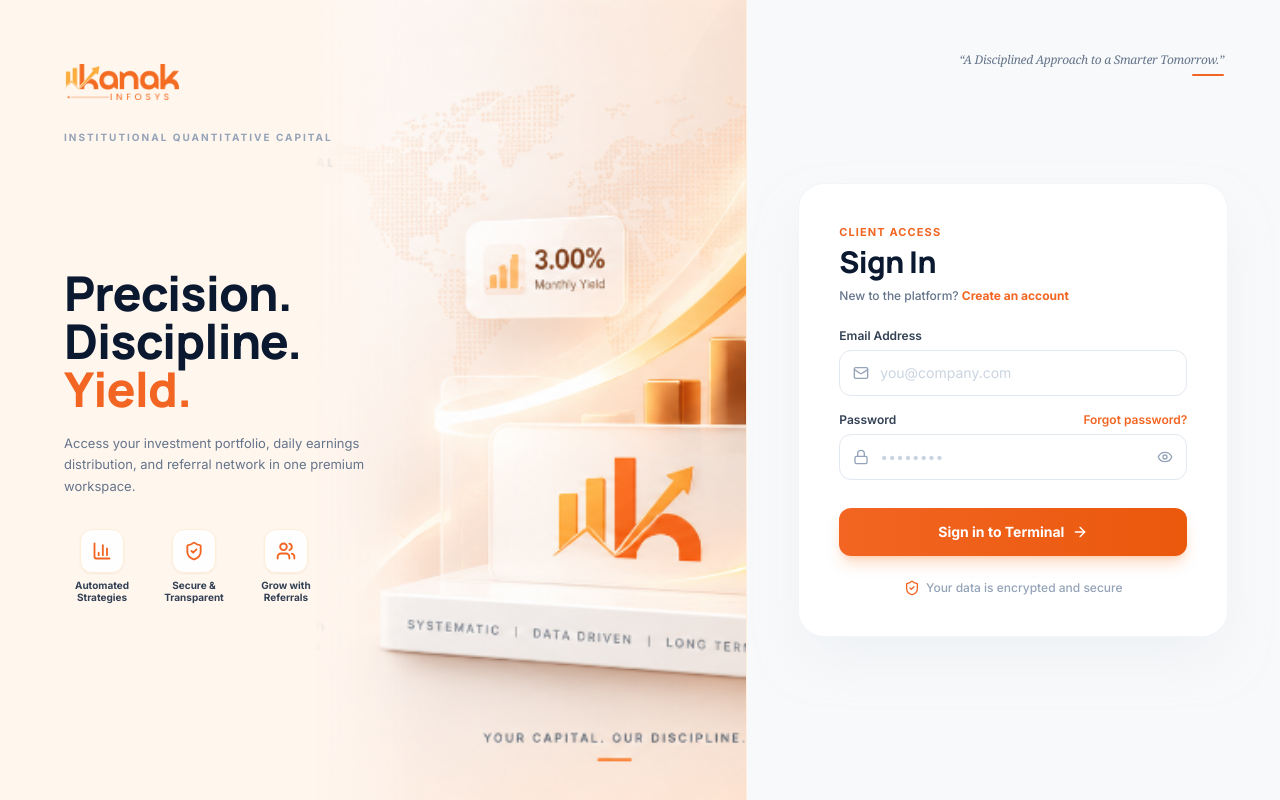
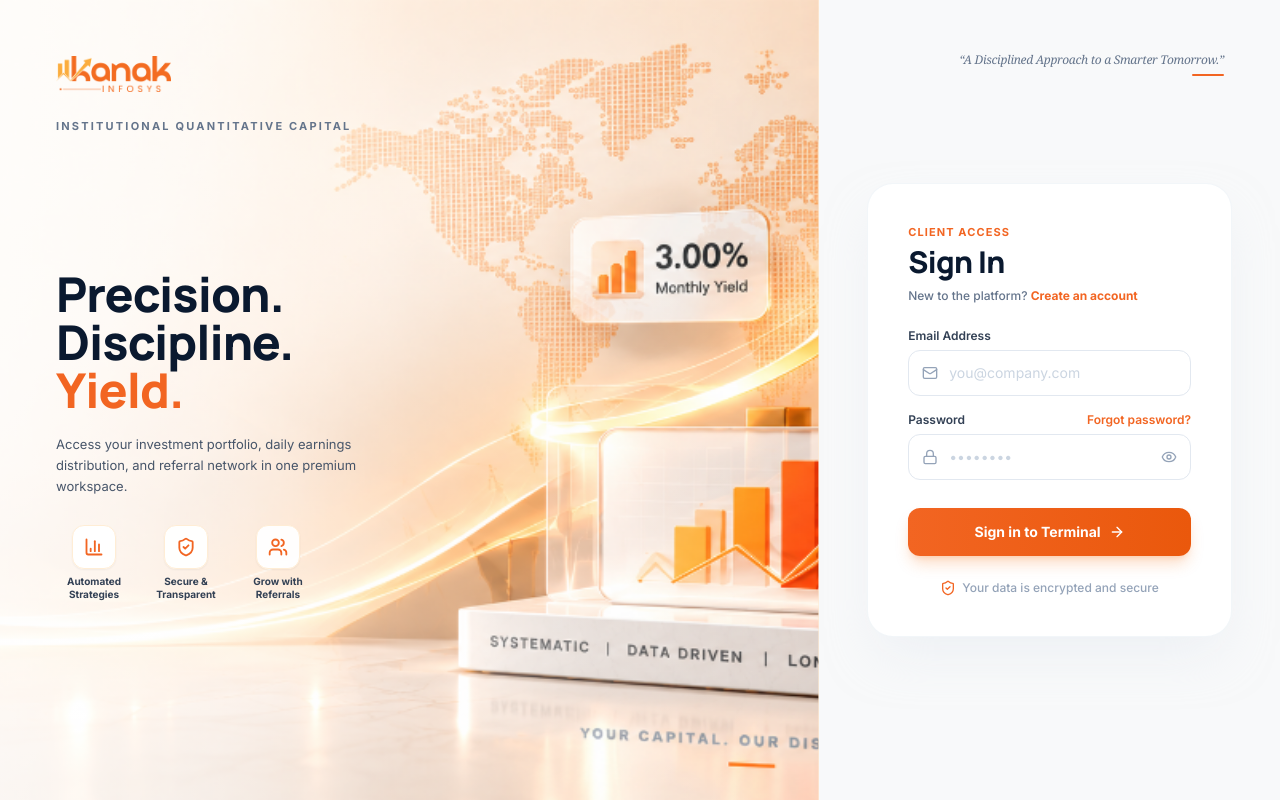
Before and after one commit to chopdaraj/kanakinfosys, a React (Create React App) app in the folder frontend/: page /login in a window 1280 px wide. Built offline with nearby package versions, Linux system fonts and the light colour scheme.

Commit message:
feat(login): update left hero background with financial illustration asset and optimize layout

```diff
--- a/frontend/src/pages/Login.jsx
+++ b/frontend/src/pages/Login.jsx
@@ -44,19 +44,21 @@ export default function Login() {
   };
 
   return (
-    <div className="min-h-screen lg:h-screen lg:overflow-hidden grid grid-cols-1 md:grid-cols-12 lg:grid-cols-12 bg-[#F8F9FA] font-body text-slate-800">
+    <div className="min-h-screen lg:h-screen lg:overflow-hidden flex flex-col lg:flex-row bg-[#F8F9FA] font-body text-slate-800">
 
       {/* ================= LEFT BRAND & FINANCIAL VISUAL PANEL ================= */}
-      <section className="md:col-span-6 lg:col-span-7 bg-[#FFF6EE] p-8 sm:p-12 lg:p-14 xl:p-16 flex flex-col justify-between relative overflow-hidden border-b lg:border-b-0 lg:border-r border-orange-100/70">
-
-        {/* Background 3D Centerpiece Visual matching reference */}
-        <div className="hidden md:block absolute right-0 top-0 bottom-0 w-[58%] max-w-[480px] pointer-events-none select-none z-0">
-          <img
-            src="/assets/kanak-terminal-3d.png"
-            alt="Kanak Infosys Quantitative Terminal"
-            className="w-full h-full object-cover object-left"
-          />
-        </div>
+      <section
+        className="w-full lg:w-[62%] xl:w-[64%] min-h-[520px] lg:min-h-screen flex flex-col justify-between p-6 sm:p-10 lg:p-12 xl:p-14 relative overflow-hidden border-b lg:border-b-0 lg:border-r border-orange-100/60"
+        style={{
+          backgroundImage: "url('/assets/kanak-login-hero.png')",
+          backgroundSize: "cover",
+          backgroundPosition: "center",
+          backgroundRepeat: "no-repeat"
+        }}
+      >
+        {/* Subtle readability gradient mask over the left text area only - keeps the 3D illustration on the right completely clear */}
+        <div className="absolute inset-0 bg-gradient-to-r from-white/75 via-white/35 to-transparent pointer-events-none z-0 hidden sm:block" />
+        <div className="absolute inset-0 bg-white/75 pointer-events-none z-0 sm:hidden" />
 
         {/* Top Header: Logo & Category Label */}
         <div className="relative z-10">
@@ -67,7 +69,7 @@ export default function Login() {
               className="h-8 sm:h-9 w-auto object-contain hover:opacity-90 transition-opacity"
             />
           </Link>
-          <div className="mt-6 text-[10px] font-bold text-slate-400 tracking-[0.2em] uppercase">
+          <div className="mt-4 sm:mt-5 text-[10px] sm:text-[11px] font-bold text-slate-500 tracking-[0.2em] uppercase">
             Institutional Quantitative Capital
           </div>
         </div>
@@ -76,21 +78,21 @@ export default function Login() {
         <div className="my-auto py-6 relative z-10 max-w-sm space-y-4">
 
           {/* Main Headline */}
-          <h1 className="text-4xl sm:text-5xl font-extrabold tracking-tight leading-[1.08] font-display text-[#0A192F]">
+          <h1 className="text-3xl sm:text-4xl xl:text-5xl font-extrabold tracking-tight leading-[1.08] font-display text-[#0A192F]">
             Precision. <br />
             Discipline. <br />
             <span className="text-[#F26522]">Yield.</span>
           </h1>
 
-          <p className="text-slate-500 text-xs sm:text-[13px] leading-relaxed max-w-[310px] font-normal pt-1">
+          <p className="text-slate-600 text-xs sm:text-[13px] leading-relaxed max-w-[310px] font-normal pt-1">
             Access your investment portfolio, daily earnings distribution, and referral network in one premium workspace.
           </p>
 
           {/* 3 Feature items with soft-box icons and labels underneath */}
-          <div className="flex items-start gap-3 sm:gap-4 pt-4">
+          <div className="flex items-start gap-3 sm:gap-4 pt-3">
             {/* 1. Automated Strategies */}
             <div className="flex flex-col items-center text-center w-[76px]">
-              <div className="w-11 h-11 rounded-xl bg-white/95 border border-orange-100 shadow-sm flex items-center justify-center text-[#F26522] mb-1.5 transition-transform hover:scale-105">
+              <div className="w-11 h-11 rounded-xl bg-white/95 backdrop-blur-sm border border-orange-100 shadow-sm flex items-center justify-center text-[#F26522] mb-1.5 transition-transform hover:scale-105">
                 <BarChart3 className="w-5 h-5 stroke-[2.2]" />
               </div>
               <span className="text-[10px] font-bold text-slate-700 leading-tight">
@@ -100,7 +102,7 @@ export default function Login() {
 
             {/* 2. Secure & Transparent */}
             <div className="flex flex-col items-center text-center w-[76px]">
-              <div className="w-11 h-11 rounded-xl bg-white/95 border border-orange-100 shadow-sm flex items-center justify-center text-[#F26522] mb-1.5 transition-transform hover:scale-105">
+              <div className="w-11 h-11 rounded-xl bg-white/95 backdrop-blur-sm border border-orange-100 shadow-sm flex items-center justify-center text-[#F26522] mb-1.5 transition-transform hover:scale-105">
                 <ShieldCheck className="w-5 h-5 stroke-[2.2]" />
               </div>
               <span className="text-[10px] font-bold text-slate-700 leading-tight">
@@ -110,7 +112,7 @@ export default function Login() {
 
             {/* 3. Grow with Referrals */}
             <div className="flex flex-col items-center text-center w-[76px]">
-              <div className="w-11 h-11 rounded-xl bg-white/95 border border-orange-100 shadow-sm flex items-center justify-center text-[#F26522] mb-1.5 transition-transform hover:scale-105">
+              <div className="w-11 h-11 rounded-xl bg-white/95 backdrop-blur-sm border border-orange-100 shadow-sm flex items-center justify-center text-[#F26522] mb-1.5 transition-transform hover:scale-105">
                 <Users className="w-5 h-5 stroke-[2.2]" />
               </div>
               <span className="text-[10px] font-bold text-slate-700 leading-tight">
@@ -125,7 +127,7 @@ export default function Login() {
       </section>
 
       {/* ================= RIGHT LOGIN FORM PANEL ================= */}
-      <section className="md:col-span-6 lg:col-span-5 bg-[#F8F9FA] flex flex-col justify-between p-6 sm:p-10 lg:p-12 relative overflow-y-auto">
+      <section className="w-full lg:w-[38%] xl:w-[36%] bg-[#F8F9FA] flex flex-col justify-between p-6 sm:p-8 lg:p-10 xl:p-12 relative overflow-y-auto">
 
         {/* Top-Right Institutional Quote */}
         <div className="text-right hidden sm:block pr-2 pt-1">
```
Also changed, not shown: frontend/public/assets/kanak-login-hero.png (added).
